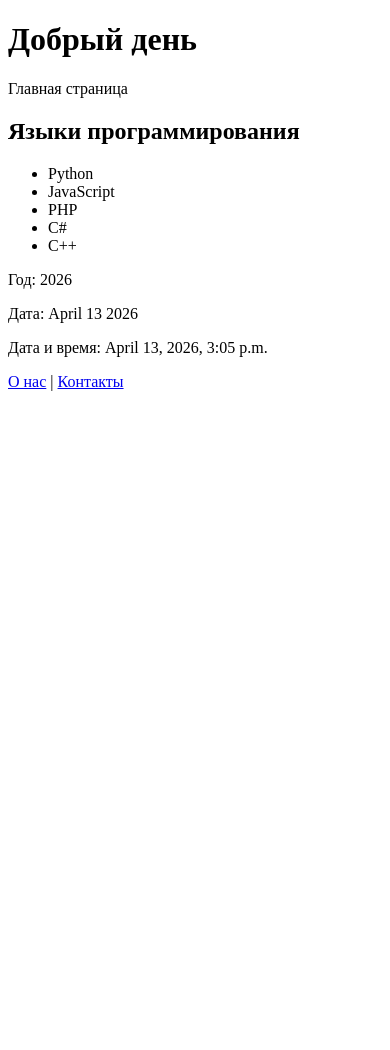
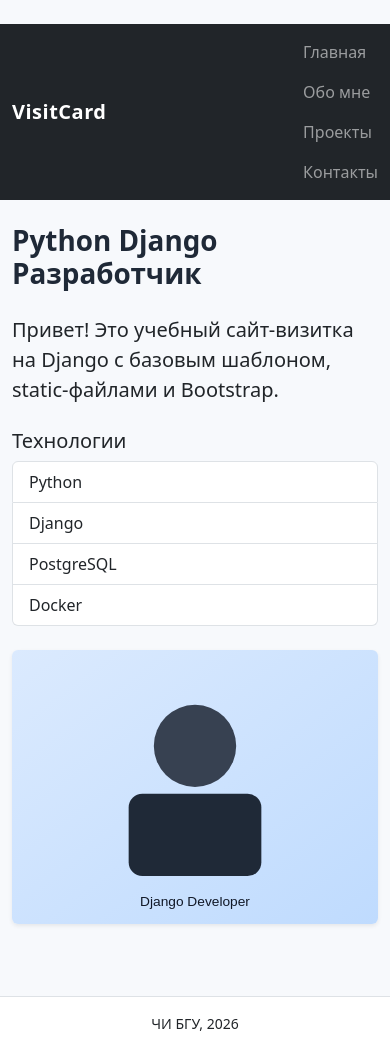
Before and after one commit to CerbeRUS75-code/djiango, a Django app: page / in a window 390 px wide. Before the commit the page ends 391 px from the top, so only its background shows below. Run offline with Django 5.2, Linux system fonts and the light colour scheme.

Commit message:
Статические файлы и базовые шаблоны

```diff
--- a/Django/urls.py
+++ b/Django/urls.py
@@ -11,6 +11,7 @@ from example import views
 urlpatterns = [
     path("", views.index),
     path("about/", views.about),
+    path("projects/", views.projects),
     path("contacts/", views.contacts),
     path("admin/", admin.site.urls),
 ]
--- /dev/null
+++ b/example/static/css/style.css
@@ -0,0 +1,21 @@
+body {
+    background: #f7f9fc;
+}
+
+h1 {
+    color: #1f2937;
+    font-weight: 700;
+}
+
+.navbar-brand {
+    font-weight: 700;
+    letter-spacing: 0.5px;
+}
+
+.card {
+    border-radius: 0.75rem;
+}
+
+footer {
+    background: #ffffff;
+}
--- /dev/null
+++ b/example/templates/base.html
@@ -0,0 +1,33 @@
+<!DOCTYPE html>
+{% load static %}
+<html lang="ru">
+<head>
+    <meta charset="utf-8" />
+    <meta name="viewport" content="width=device-width, initial-scale=1" />
+    <title>{% block title %}Сайт-визитка{% endblock title %}</title>
+    <link href="https://cdn.jsdelivr.net/npm/bootstrap@5.3.3/dist/css/bootstrap.min.css" rel="stylesheet" />
+    <link rel="stylesheet" href="{% static 'css/style.css' %}" />
+</head>
+<body>
+    <nav class="navbar navbar-expand-lg navbar-dark bg-dark">
+        <div class="container">
+            <a class="navbar-brand" href="/">VisitCard</a>
+            <div class="navbar-nav">
+                <a class="nav-link" href="/">Главная</a>
+                <a class="nav-link" href="/about/">Обо мне</a>
+                <a class="nav-link" href="/projects/">Проекты</a>
+                <a class="nav-link" href="/contacts/">Контакты</a>
+            </div>
+        </div>
+    </nav>
+
+    <main class="container py-4">
+        <h1 class="mb-4">{% block header %}Сайт-визитка{% endblock header %}</h1>
+        {% block content %}{% endblock content %}
+    </main>
+
+    {% include "footer.html" %}
+
+    <script src="https://cdn.jsdelivr.net/npm/bootstrap@5.3.3/dist/js/bootstrap.bundle.min.js"></script>
+</body>
+</html>
--- /dev/null
+++ b/example/templates/footer.html
@@ -0,0 +1,3 @@
+<footer class="text-center py-3 border-top mt-4">
+    <small>ЧИ БГУ, 2026</small>
+</footer>
--- a/example/templates/index.html
+++ b/example/templates/index.html
@@ -1,31 +1,22 @@
-<!DOCTYPE html>
-<html>
-<head>
-    <title>{{ title }}</title>
-    <meta charset="utf-8" />
-</head>
-<body>
-    <h1>{{ greeting }}</h1>
-    <p>{{ message }}</p>
+{% extends "base.html" %}
+{% load static %}
 
-    {% comment %}
-    Демонстрация шаблонного комментария.
-    {% endcomment %}
+{% block title %}{{ title }}{% endblock title %}
+{% block header %}{{ header }}{% endblock header %}
 
-    <h2>Языки программирования</h2>
-    <ul>
-        {% for lan in langs %}
-            <li>{{ lan }}</li>
-        {% endfor %}
-    </ul>
-
-    <p>Год: {% now "Y" %}</p>
-    <p>Дата: {% now "F j Y" %}</p>
-    <p>Дата и время: {% now "N j, Y, P" %}</p>
-
-    <nav>
-        <a href="/about/">О нас</a> |
-        <a href="/contacts/">Контакты</a>
-    </nav>
-</body>
-</html>
+{% block content %}
+<div class="row g-4 align-items-center">
+    <div class="col-md-7">
+        <p class="lead">Привет! Это учебный сайт-визитка на Django с базовым шаблоном, static-файлами и Bootstrap.</p>
+        <h2 class="h5 mt-4">Технологии</h2>
+        <ul class="list-group">
+            {% for tech in tech_stack %}
+                <li class="list-group-item">{{ tech }}</li>
+            {% endfor %}
+        </ul>
+    </div>
+    <div class="col-md-5">
+        <img src="{% static 'images/profile.svg' %}" class="img-fluid rounded shadow-sm" alt="Портрет разработчика" />
+    </div>
+</div>
+{% endblock content %}
--- a/example/views.py
+++ b/example/views.py
@@ -1,34 +1,62 @@
-from datetime import datetime
-
 from django.shortcuts import render
 
 
 def index(request):
-    hour = datetime.now().hour
-    if 5 <= hour < 12:
-        greeting = "Доброе утро"
-    elif 12 <= hour < 18:
-        greeting = "Добрый день"
-    else:
-        greeting = "Добрый вечер"
-
-    langs = ["Python", "JavaScript", "PHP", "C#", "C++"]
-    context = {
-        "title": "Python Django",
-        "message": "Главная страница",
-        "greeting": greeting,
-        "langs": langs,
-    }
-    return render(request, "index.html", context=context)
+    tech_stack = ["Python", "Django", "PostgreSQL", "Docker"]
+    return render(
+        request,
+        "index.html",
+        context={
+            "title": "Сайт-визитка | Главная",
+            "header": "Python Django Разработчик",
+            "tech_stack": tech_stack,
+        },
+    )
 
 
 def about(request):
-    context = {
-        "title": "О нас",
-        "body": "<h1>О нас</h1>",
-    }
-    return render(request, "about.html", context=context)
+    facts = [
+        "Создаю backend-сервисы на Django",
+        "Проектирую REST API и работу с БД",
+        "Пишу чистый и поддерживаемый код",
+    ]
+    return render(
+        request,
+        "about.html",
+        context={
+            "title": "Сайт-визитка | Обо мне",
+            "header": "Обо мне",
+            "facts": facts,
+        },
+    )
+
+
+def projects(request):
+    cards = [
+        {"name": "Task Manager", "desc": "Сервис управления задачами для команды"},
+        {"name": "Shop API", "desc": "API для каталога товаров и заказов"},
+        {"name": "Study Tracker", "desc": "Приложение для трекинга обучения"},
+    ]
+    return render(
+        request,
+        "projects.html",
+        context={
+            "title": "Сайт-визитка | Проекты",
+            "header": "Мои проекты",
+            "cards": cards,
+        },
+    )
 
 
 def contacts(request):
-    return render(request, "contacts.html", context={"title": "Контакты", "n": -5})
+    return render(
+        request,
+        "contacts.html",
+        context={
+            "title": "Сайт-визитка | Контакты",
+            "header": "Контакты",
+            "email": "admin@admin.com",
+            "phone": "+7 (900) 000-00-00",
+            "city": "Чита",
+        },
+    )
```
Also changed, not shown: example/templates/about.html (+19 -21 lines), example/templates/contacts.html (+12 -23 lines), example/templates/projects.html (added, +19 -0 lines), README.md, example/static/images/profile.svg (added), example/static/images/workspace.svg (added).
